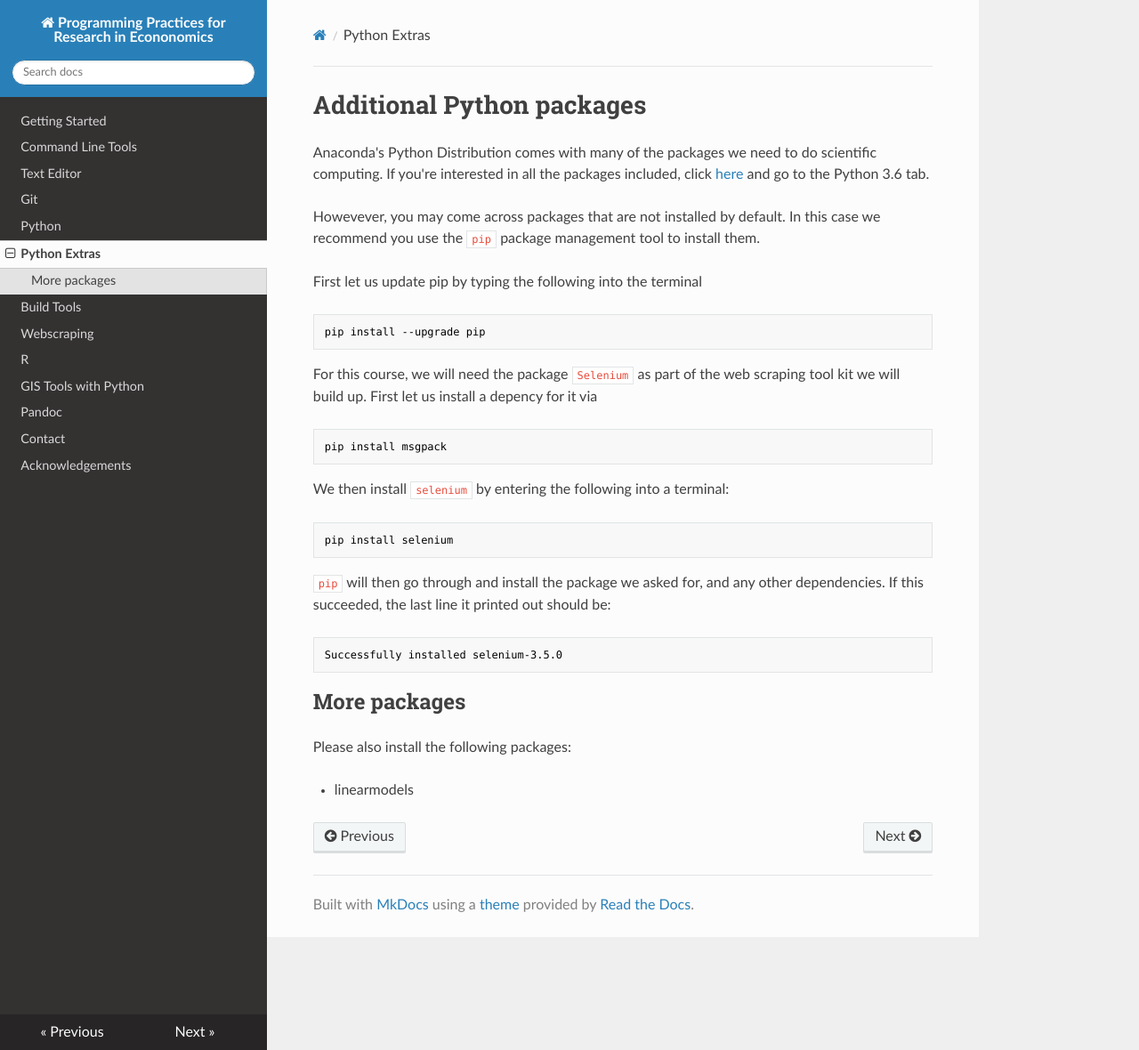
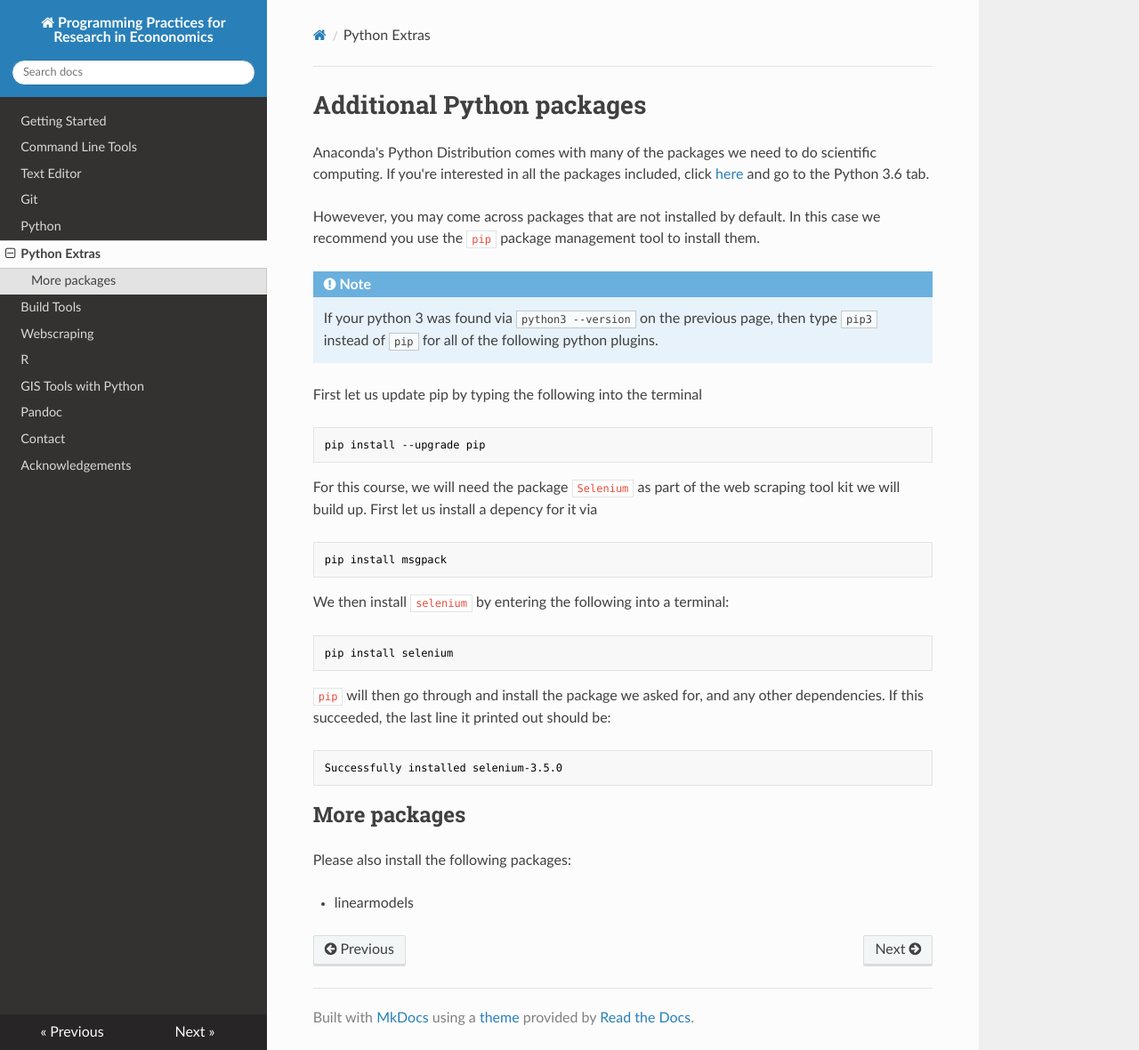
Before and after one commit to pp4rs/DEPRECATED-installation-guide, an MkDocs documentation site: the page built from docs/python-more.md, in a window 1280 px wide and 1180 px high. Shown: the whole window at 89% size. Built offline with MkDocs 1.6.1, drawn with Linux system fonts in a browser that asks for light colours; nearby versions of some CDN libraries; old or Windows-style settings are respelled for this version of MkDocs.

Commit message:
PYTHON-MORE: Added note to `pip3`

```diff
--- a/docs/python-more.md
+++ b/docs/python-more.md
@@ -5,6 +5,9 @@ If you're interested in all the packages included, click [here](https://docs.con
 
 Howevever, you may come across packages that are not installed by default.
 In this case we recommend you use the `pip` package management tool to install them.
+
+!!! note
+    If your python 3 was found via `python3 --version` on the previous page, then type `pip3` instead of `pip` for all of the following python plugins.
 
 First let us update pip by typing the following into the terminal
 
```
